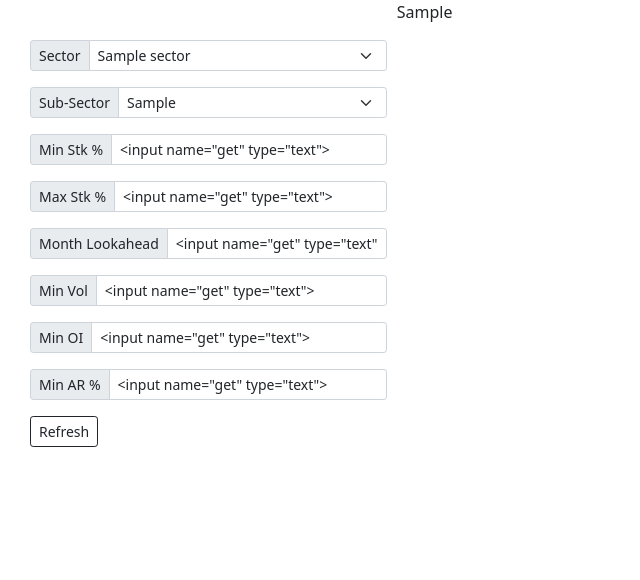
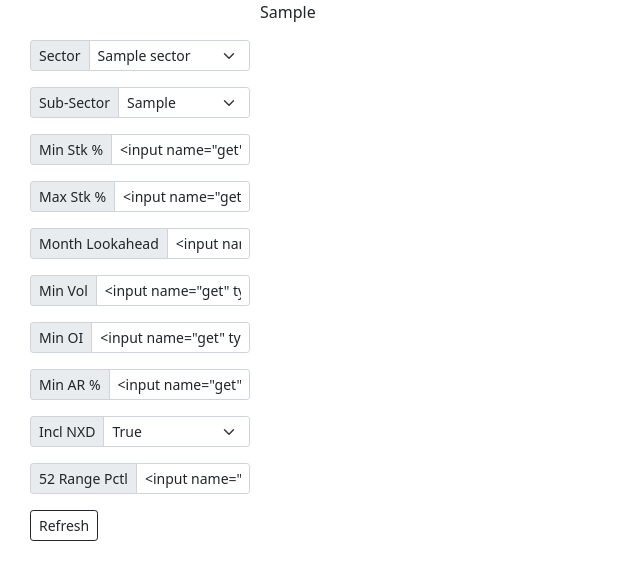
Before and after one commit to nikhilwbhatia/option-chains, a Flask app: template option_chains/app/templates/multi.html in a window 1280 px wide. Shown: the part 56-636 px from the top of the page, without its empty margins (0-640 px from the left). Run offline with Flask 2, Linux system fonts and the light colour scheme; the template is opened without the code that fills it: most values are stand-ins (such as "Sample title", 1, 10 or a date in 2020); form fields are guessed from the names that the template uses; some libraries are stand-ins or nearby versions.

Commit message:
start of multi bullet points

```diff
--- a/option_chains/app/app.py
+++ b/option_chains/app/app.py
@@ -157,6 +157,8 @@ def multi():
         "min_volume": 1,
         "min_open_interest": 1,
         "min_annualized_return": 0.0,
+        "include_next_earnings_date": "True",
+        "percentile_of_52_range": 25,
     }
 
     manager = options_manager.OptionsManager(
@@ -169,6 +171,11 @@ def multi():
     df = manager.get_all_options_info(
         sector=request.form.get("sector", defaults["sector"]),
         sub_sector=request.form.get("sub_sector", defaults["sub_sector"]),
+        percentile_of_52_range=int(
+            request.form.get(
+                "percentile_of_52_range", defaults["percentile_of_52_range"]
+            )
+        ),
         min_strike=float(request.form.get("min_strike", defaults["min_strike"])),
         max_strike=float(request.form.get("max_strike", defaults["max_strike"])),
         month_look_ahead=int(request.form.get("lookahead", defaults["lookahead"])),
@@ -178,6 +185,12 @@ def multi():
         ),
         min_annualized_return=float(
             request.form.get("min_annualized_return", defaults["min_annualized_return"])
+        ),
+        include_next_earnings_date="True"
+        == (
+            request.form.get(
+                "include_next_earnings_date", defaults["include_next_earnings_date"]
+            )
         ),
     )
 
--- a/option_chains/app/static/index.css
+++ b/option_chains/app/static/index.css
@@ -34,6 +34,7 @@ body {
 
 .refresh-inputs-col {
     margin: 0px 10px;
+    width: 220px;
 }
 
 .refresh-inputs-container {
--- a/option_chains/app/templates/multi.html
+++ b/option_chains/app/templates/multi.html
@@ -65,6 +65,18 @@
                       <span class="input-group-text">Min AR %</span>
                       <input type="text" name="min_annualized_return" value='{{prior_form.get("min_annualized_return", defaults["min_annualized_return"])}}' class="form-control" aria-label="Sizing example input" aria-describedby="inputGroup-sizing-sm">
                     </div>
+                    <div class="input-group input-group-sm mb-3">
+                      <label class="input-group-text" for="inputGroupSelect01">Incl NXD</label>
+                      <select name="include_next_earnings_date" class="form-select" id="inputGroupSelect01">
+                        {% for val in ['True', 'False'] %}
+                            <option {{"selected" if prior_form.get("include_next_earnings_date", defaults["include_next_earnings_date"]) == val else ""}}>{{val}}</option>
+                        {% endfor %}
+                      </select>
+                    </div>
+                    <div class="input-group input-group-sm mb-3">
+                      <span class="input-group-text">52 Range Pctl</span>
+                      <input type="text" name="percentile_of_52_range" value='{{prior_form.get("percentile_of_52_range", defaults["percentile_of_52_range"])}}' class="form-control" aria-label="Sizing example input" aria-describedby="inputGroup-sizing-sm">
+                    </div>
                     <button type="submit" class="btn-sm btn btn-outline-dark">Refresh</button>
                 </div>
             </div>
--- a/option_chains/options_manager.py
+++ b/option_chains/options_manager.py
@@ -79,12 +79,14 @@ class OptionsManager:
         self,
         sector="Communication Services",
         sub_sector="Comm - Media & Ent",
+        percentile_of_52_range: int = 25,
         min_strike: float = 30,
         max_strike: float = 20,
         month_look_ahead: int = 3,
         min_volume: int = 1,
         min_open_interest: int = 1,
         min_annualized_return: float = 0.0,
+        include_next_earnings_date: bool = True,
     ):
         csv_df = self.get_csv_df()
 
@@ -100,6 +102,13 @@ class OptionsManager:
         tickers = [ticker for ticker in csv_df["Ticker"].unique() if ticker not in skip]
 
         def helper(ticker):
+            market_data = self.get_market_data(ticker)
+            range_52 = market_data.high_52 - market_data.low_52
+            if (
+                (market_data.market_price - market_data.low_52) / range_52
+            ) * 100 > percentile_of_52_range:
+                return pd.DataFrame()
+
             options_info = self.get_options_info(
                 ticker=ticker,
                 min_strike=min_strike,
@@ -109,15 +118,18 @@ class OptionsManager:
                 min_volume=min_volume,
                 min_open_interest=min_open_interest,
                 min_annualized_return=min_annualized_return,
+                include_next_earnings_date=include_next_earnings_date,
             )
-            data = [
-                {
-                    key: value
-                    for key, value in option.items()
-                    if not isinstance(value, dict)
-                }
-                for option in options_info
-            ]
+            data = []
+            for option in options_info:
+                option_data = {}
+                for key, value in option.items():
+                    if not isinstance(value, dict):
+                        option_data[key] = value
+                    elif key == "auxiliaryInfo":
+                        for inner_key, inner_val in value.items():
+                            option_data[inner_key] = inner_val
+                data.append(option_data)
             return pd.DataFrame(data)
 
         thread_pool = ThreadPool(5)
```
